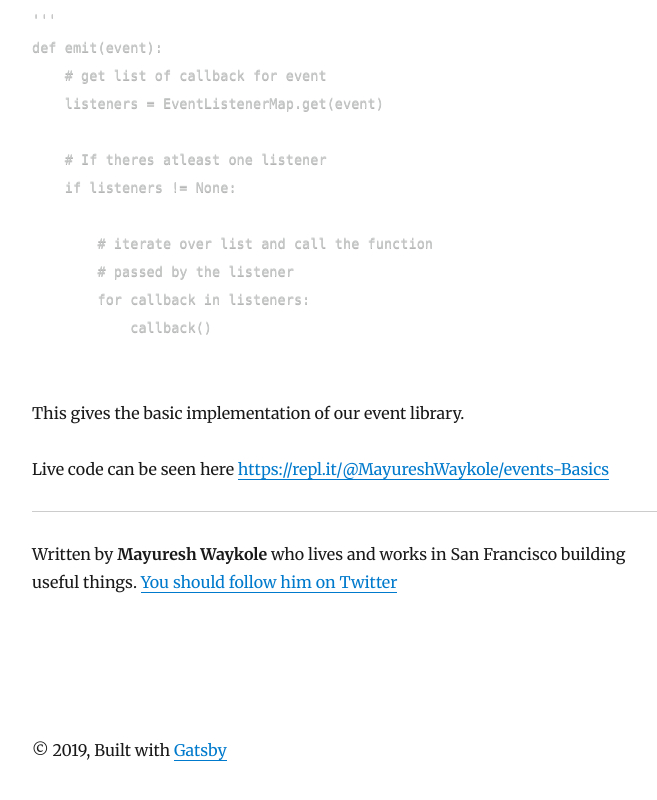
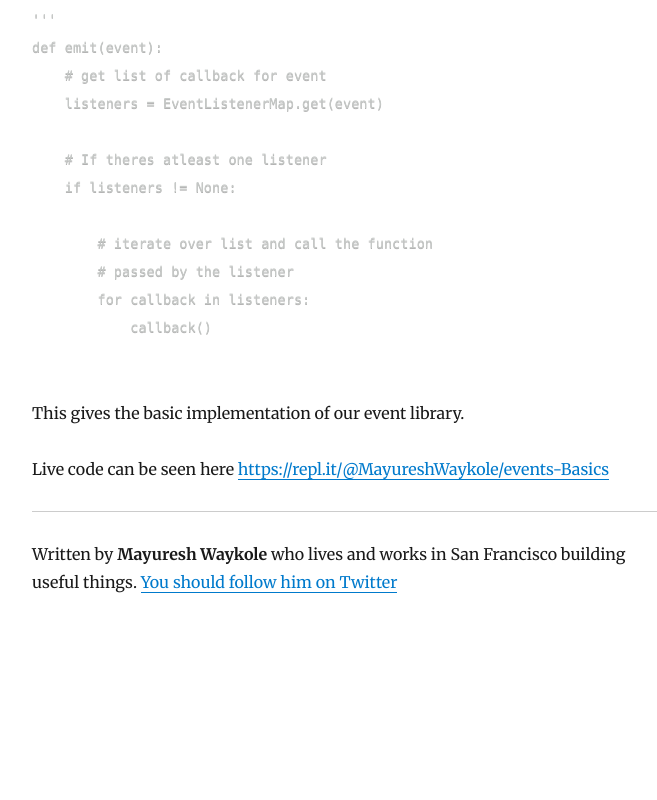
Before and after one commit to mayureshnw/mayureshnw.github.io, a Gatsby site: page /events/events-part-one/ in a window 1280 px wide. Shown: the part 3591-4391 px from the top of the page, without its empty margins (293-950 px from the left). After the commit the page ends 4369 px from the top, so only its background shows below. Built offline with nearby package versions, Linux system fonts and the light colour scheme; Gatsby itself is replaced by a stand-in of ours; some packages are replaced by stand-ins of ours; code samples lack their colours.

Commit message:
Disqus working fine

```diff
--- a/src/components/layout.js
+++ b/src/components/layout.js
@@ -63,9 +63,7 @@ class Layout extends React.Component {
         <header>{header}</header>
         <main>{children}</main>
         <footer>
-          © {new Date().getFullYear()}, Built with
-          {` `}
-          <a href="https://www.gatsbyjs.org">Gatsby</a>
+
         </footer>
       </div>
     )
--- a/src/templates/blog-post.js
+++ b/src/templates/blog-post.js
@@ -13,6 +13,7 @@ class BlogPostTemplate extends React.Component {
     const post = this.props.data.markdownRemark
     const siteTitle = this.props.data.site.siteMetadata.title
     const siteUrl = this.props.data.site.siteMetadata.siteUrl
+    const pathname = this.props.location.pathname;
     const { previous, next } = this.props.pageContext
 
     return (
@@ -64,11 +65,10 @@ class BlogPostTemplate extends React.Component {
             )}
           </li>
         </ul>
-
         <Disqus
           identifier={post.id}
           title={post.title}
-          url={`${siteUrl}${this.props.location.pathname}`}
+          url={`${siteUrl}${pathname}`}
         />
       </Layout>
     )
```
